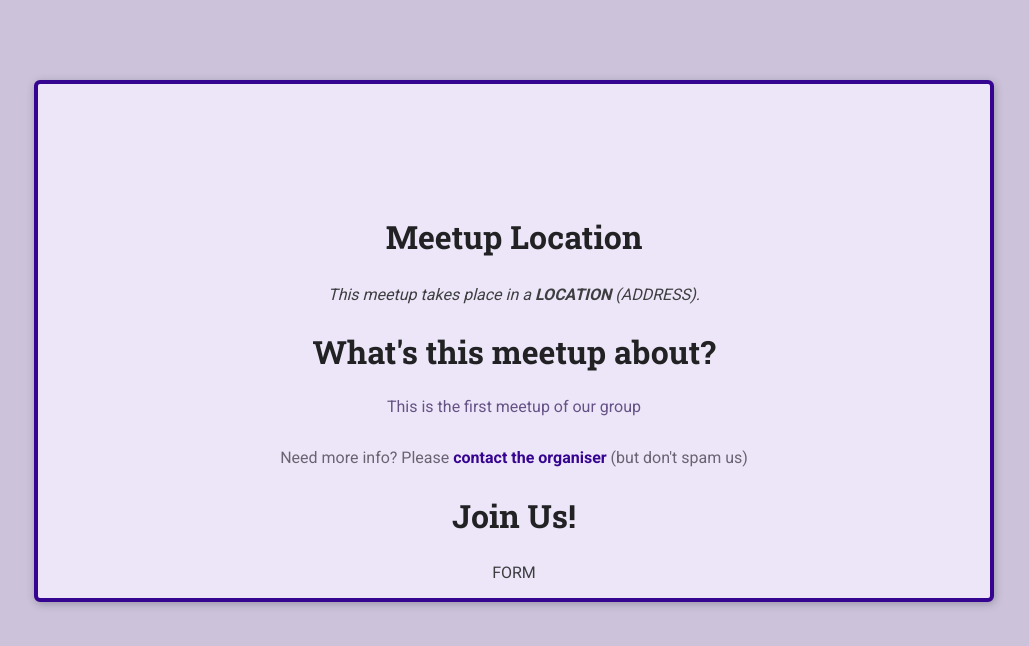
After one commit to prateekkumaroriginal/Meetups, a Django app: page /meetups/1 in a window 1280 px wide. The commit adds this page. Shown: the top 646 px of the page, without its empty margins (126-1155 px from the left). Run offline with Django 4.2, Linux system fonts and the light colour scheme.

Commit message:
Create Details page

```diff
--- /dev/null
+++ b/meetups/static/meetups/meetup-detail.css
@@ -0,0 +1,88 @@
+article {
+    max-width: 60rem;
+    margin: 5rem auto;
+    border-radius: 6px;
+    background-color: #ede6f8;
+    border: 4px solid #350490;
+    box-shadow: 1px 2px 8px rgba(0, 0, 0, 0.25);
+    position: relative;
+    padding: 1rem;
+    text-align: center;
+}
+
+#main-image {
+    width: 10rem;
+    height: 10rem;
+    object-fit: cover;
+    position: absolute;
+    top: -5rem;
+    left: calc(50% - 5rem);
+    border-radius: 50%;
+    border: 4px solid #350490;
+}
+
+section:first-of-type {
+    margin-top: 6rem;
+}
+
+h2 {
+    font-size: 2rem;
+}
+
+address span {
+    font-weight: bold;
+}
+
+#details h2 {
+    margin-bottom: 0.5rem;
+}
+
+#details>p {
+    color: #665386;
+    padding: 1rem;
+    border-radius: 4px;
+    max-width: 80%;
+    margin: auto;
+}
+
+#details footer {
+    color: #696472;
+}
+
+#details footer a {
+    color: #350490;
+    text-decoration: none;
+    font-weight: bold;
+}
+
+#registration ul {
+    list-style: none;
+    margin: 0;
+    padding: 0;
+}
+
+#registration label {
+    font-weight: bold;
+    color: #46424d;
+    margin-right: 1rem;
+    display: block;
+    margin-bottom: 0.5rem;
+}
+
+#registration input {
+    font: inherit;
+    width: 40%;
+    background-color: #ebeaee;
+    border: 1px solid #4b4753;
+    border-radius: 4px;
+    padding: 0.25rem;
+}
+
+#registration-actions {
+    margin-top: 1.5rem;
+}
+
+#registration .errorlist {
+    margin-bottom: 0.5rem;
+    color: #880824;
+}
--- a/meetups/templates/meetups/index.html
+++ b/meetups/templates/meetups/index.html
@@ -36,7 +36,7 @@
                         </div>
 
                         <div class="meetup-actions">
-                            <a href="" class="btn">More Details</a>
+                            <a href={% url 'meetup-details' meetup.slug %} class="btn">More Details</a>
                         </div>
                     </article>
                     </li>
--- /dev/null
+++ b/meetups/templates/meetups/meetup_detail.html
@@ -0,0 +1,37 @@
+{% load static %}
+
+<!DOCTYPE html>
+<html lang="en">
+<head>
+    <meta charset="UTF-8">
+    <meta name="viewport" content="width=device-width, initial-scale=1.0">
+    <title>{{meetup.title}}</title>
+    <link rel="stylesheet" href={% static 'meetups/base.css' %}>
+    <link rel="stylesheet" href={% static 'meetups/meetup-detail.css' %}>
+</head>
+<body>
+    <main>
+        <article>
+            <img src="" alt="">
+
+            <section id="location">
+                <h2>Meetup Location</h2>
+                <address>This meetup takes place in a <span>LOCATION</span> (ADDRESS).</address>
+            </section>
+
+            <section id="details">
+                <h2>What's this meetup about?</h2>
+                <p>{{meetup.description}}</p>
+                <footer>
+                    <p>Need more info? Please <a href="#">contact the organiser</a> (but don't spam us)</p>
+                </footer>
+            </section>
+
+            <section id="registration">
+                <h2>Join Us!</h2>
+                FORM
+            </section>
+        </article>
+    </main>
+</body>
+</html>
--- a/meetups/urls.py
+++ b/meetups/urls.py
@@ -2,5 +2,6 @@ from django.urls import path
 from . import views
 
 urlpatterns = [
-    path('meetups/', views.IndexView.as_view())
+    path('meetups/', views.IndexView.as_view(), name='index'),
+    path('meetups/<slug:meetup_slug>', views.MeetupDetailView.as_view(), name='meetup-details')
 ]
--- a/meetups/views.py
+++ b/meetups/views.py
@@ -1,5 +1,6 @@
 from django.shortcuts import render
 from django.views import View
+from django.views.generic import DetailView
 
 # Create your views here.
 
@@ -22,3 +23,14 @@ class IndexView(View):
             'meetups': meetups,
             'show_meetups': True
         })
+
+
+class MeetupDetailView(DetailView):
+    def get(self, request, meetup_slug):
+        selected_meetup = {
+            'title': 'A first Meetup',
+            'description': 'This is the first meetup of our group'
+        }
+        return render(request, 'meetups/meetup_detail.html', {
+            'meetup': selected_meetup
+        })
```
